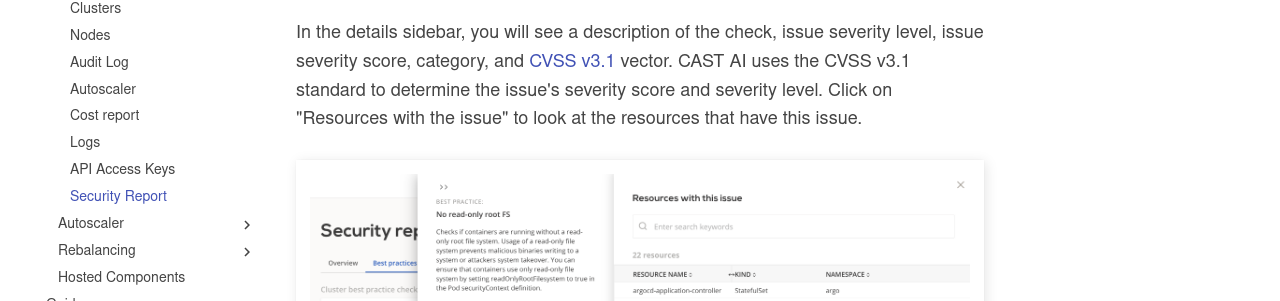
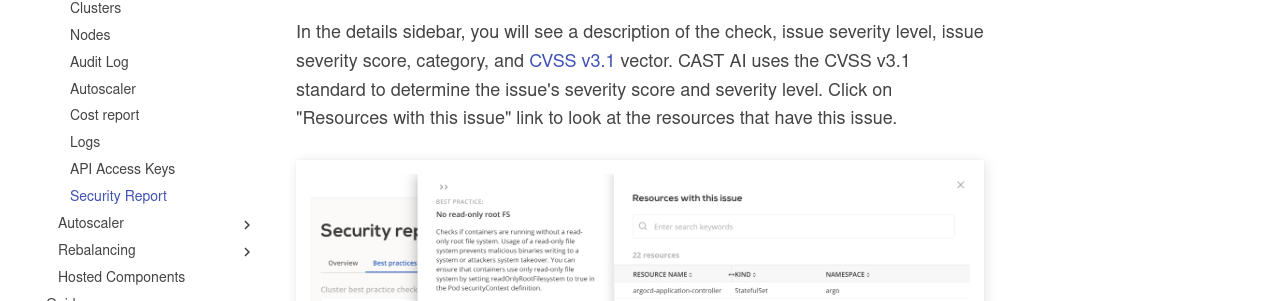
Before and after one commit to castai/docs, an MkDocs documentation site: the page built from docs/product-overview/console/security-insights.md, in a window 1280 px wide and 900 px high, scrolled down 3425 px. Shown: the part 206-507 px from the top of the window. Built offline with MkDocs 1.6.1 and Material for MkDocs 9.7.7, drawn with Linux system fonts in a browser that asks for light colours; some web fonts are replaced.

Commit message:
Update docs/product-overview/console/security-insights.md
Co-authored-by: matas-cast <91058680+matas-cast@users.noreply.github.com>

```diff
--- a/docs/product-overview/console/security-insights.md
+++ b/docs/product-overview/console/security-insights.md
@@ -49,7 +49,7 @@ While browsing the list of checks, you can click on the check name to see more d
 
 In the details sidebar, you will see a description of the check, issue severity level, issue severity score, category, and [CVSS v3.1](https://www.first.org/cvss/v3.1/specification-document) vector.
 CAST AI uses the CVSS v3.1 standard to determine the issue's severity score and severity level.
-Click on "Resources with the issue" to look at the resources that have this issue.
+Click on "Resources with this issue" link to look at the resources that have this issue.
 
 ![](images/best-practice-resources.png)
 
```
